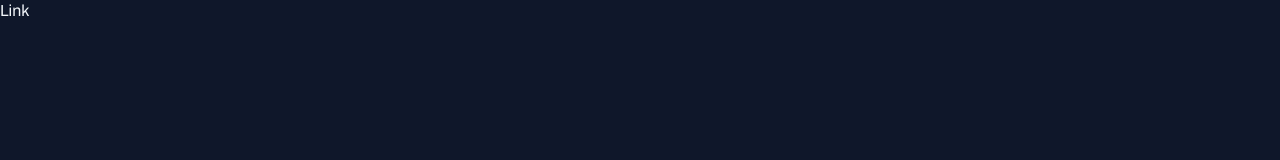
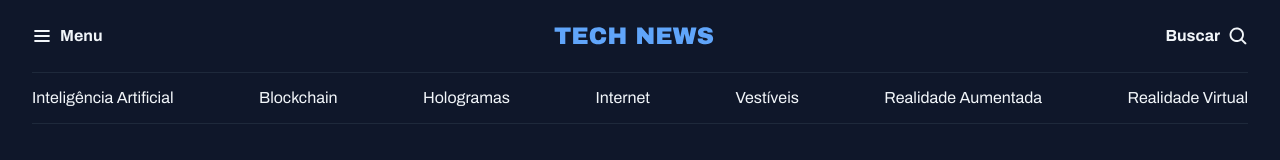
Before and after one commit to LCCavadinha/Rocketseat_projets, a plain HTML site: page index.html in a window 1280 px wide. Drawn offline with Linux system fonts and the light colour scheme.

Commit message:
Criando o header da aplicação

```diff
--- a/index.html
+++ b/index.html
@@ -12,7 +12,31 @@
 </head>
 
 <body>
-    <a href="#">Link</a>
+    <header class="container">
+        <nav id="primary" class="grid grid-flow-col">
+            <div>
+                <img src="./src/assets/icons/List.svg" alt="ícone de menu hamburguer">
+                <strong>Menu</strong>
+            </div>
+            <div>
+                <img src="./src/assets/Logo.svg" alt=" technews logo">
+            </div>
+            <div>
+                <strong>Buscar</strong>
+                <img src="./src/assets/icons/MagnifyingGlass.svg" alt="Lupa de procura">
+            </div>
+        </nav>
+
+        <nav id="secundary" class="grid grid-flow-col">
+            <a href="#">Inteligência Artificial</a>
+            <a href="#">Blockchain</a>
+            <a href="#">Hologramas</a>
+            <a href="#">Internet</a>
+            <a href="#">Vestíveis</a>
+            <a href="#">Realidade Aumentada</a>
+            <a href="#">Realidade  Virtual</a>
+        </nav>
+    </header>
 </body>
 
 </html>
--- a/src/css/global.css
+++ b/src/css/global.css
@@ -42,3 +42,17 @@ a:hover {
 h1, h2, h3 {
     font: inherit;
 }
+
+.container {
+    max-width: 1280px;
+    padding-inline: 32px;
+    margin-inline: auto;
+}
+
+.grid {
+    display: grid;
+}
+
+.grid-flow-col {
+    grid-auto-flow: column;
+}
--- /dev/null
+++ b/src/css/header.css
@@ -0,0 +1,24 @@
+#primary {
+  padding-block: 20px;
+
+  div {
+    display: flex;
+    align-items: center;
+    gap: 8px;
+  }
+  /* Nesting css */
+  div:nth-child(2){
+    margin-inline: auto;
+  }
+
+    div:nth-child(3){
+    justify-self: end;
+  }
+}
+
+#secundary {
+  padding-block: 14px;
+  border: solid 1px var(--stroke-color);
+  border-inline: none;
+  justify-content: space-between;
+}
--- a/src/css/index.css
+++ b/src/css/index.css
@@ -1 +1,2 @@
 @import url(global.css);
+@import url(header.css);
```
